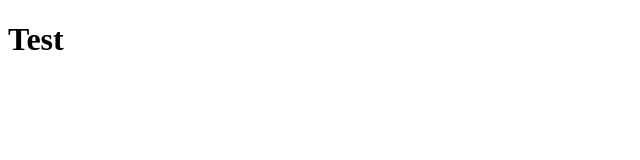
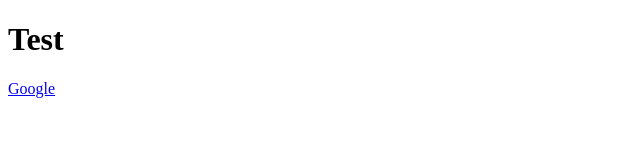
Before and after one commit to Zlatko94/itbootcamp-js8, a plain HTML site: page 03_GIT/test.html in a window 1280 px wide. Shown: the full height of the page, 0-640 px from the left. Drawn offline with Linux system fonts and the light colour scheme.

Commit message:
added link in test.html

```diff
--- a/03_GIT/test.html
+++ b/03_GIT/test.html
@@ -8,5 +8,6 @@
 </head>
 <body>
     <h1>Test</h1>
+    <a href="https://www.google.com/">Google</a>
 </body>
 </html>
```
